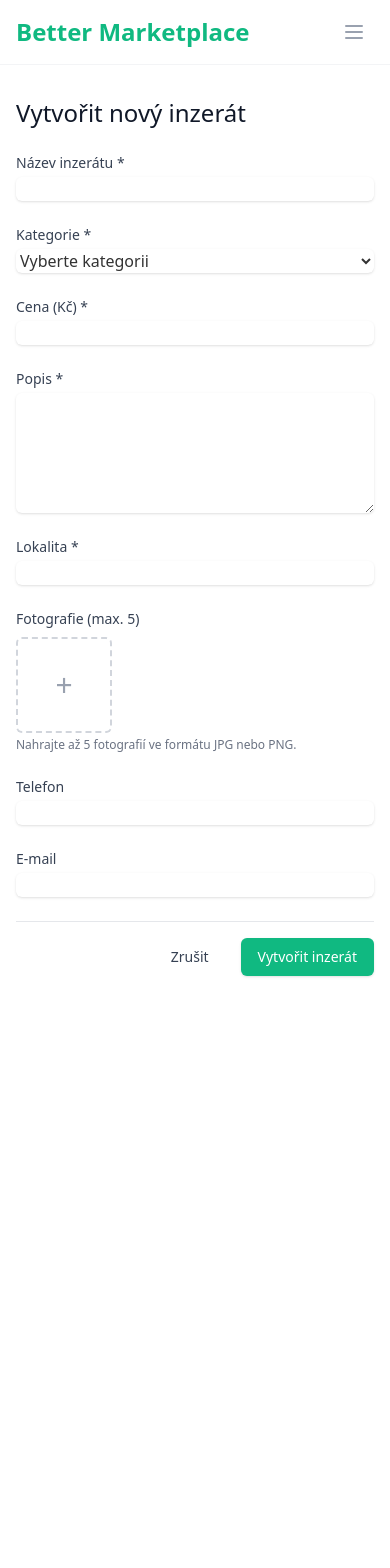
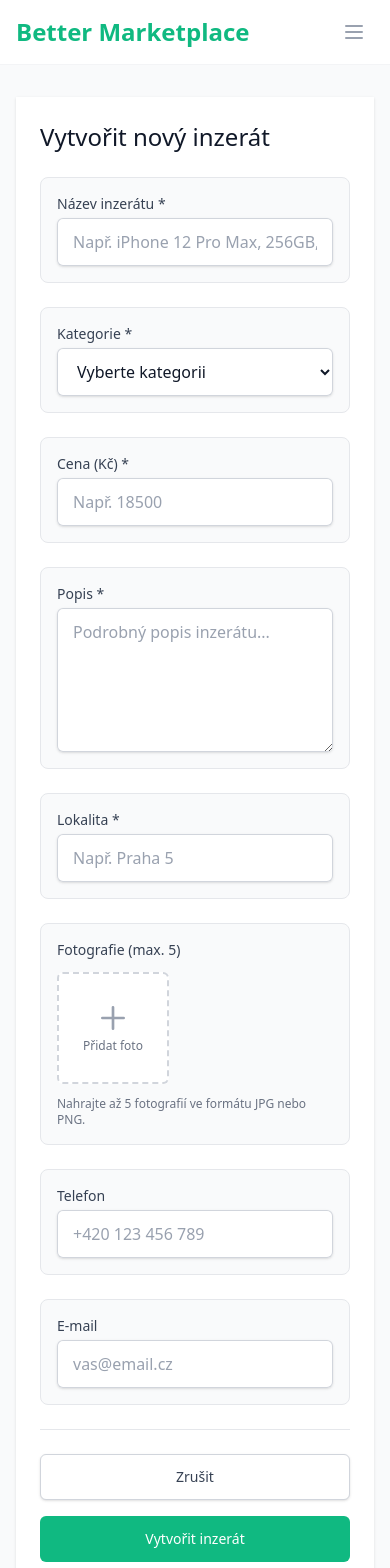
Before and after one commit to xfabo1/better-marketplace, a Next.js app: page /sell in a window 390 px wide. Shown: the top 1568 px of the page. Before the commit the page ends 1008 px from the top, so only its background shows below. Built offline with nearby package versions, Linux system fonts and the light colour scheme.

Commit message:
Change the look of the settings and create listing page

```diff
--- a/src/app/sell/page.tsx
+++ b/src/app/sell/page.tsx
@@ -125,49 +125,51 @@ export default function SellPage() {
   };
 
   return (
-    <div className="flex flex-col min-h-screen bg-white">
+    <div className="flex flex-col min-h-screen bg-gray-50">
       <Header />
 
-      <main className="flex-grow">
-        <div className="max-w-3xl mx-auto px-4 sm:px-6 lg:px-8 py-8">
+      <main className="flex-grow py-8">
+        <div className="max-w-3xl mx-auto px-4 sm:px-6 lg:px-8">
+          <div className="bg-white shadow overflow-hidden sm:rounded-lg p-6 mb-6">
             <h1 className="text-2xl font-medium text-gray-900 mb-6">
               Vytvořit nový inzerát
             </h1>
 
             <form onSubmit={handleSubmit} className="space-y-6">
-            <div>
-              <label htmlFor="title" className="block text-sm font-medium text-gray-700">
+              <div className="bg-gray-50 rounded-lg p-4 border border-gray-200">
+                <label htmlFor="title" className="block text-sm font-medium text-gray-700 mb-1">
                   Název inzerátu *
                 </label>
                 <input
                   type="text"
                   id="title"
                   name="title"
-                className={`mt-1 block w-full rounded-md shadow-sm sm:text-sm ${
+                  className={`block w-full px-4 py-3 rounded-md bg-white border-0 text-gray-900 shadow-sm ring-1 ring-inset ${
                     errors.title
-                    ? 'border-red-300 focus:border-red-500 focus:ring-red-500'
-                    : 'border-gray-300 focus:border-primary focus:ring-primary'
-                }`}
+                      ? 'ring-red-300 focus:ring-red-500'
+                      : 'ring-gray-300 focus:ring-primary'
+                  } placeholder:text-gray-400 focus:ring-2 focus:ring-inset sm:text-sm`}
                   value={formData.title}
                   onChange={handleChange}
+                  placeholder="Např. iPhone 12 Pro Max, 256GB, Pacific Blue"
                 />
                 {errors.title && (
-                <p className="mt-1 text-sm text-red-600">{errors.title}</p>
+                  <p className="mt-2 text-sm text-red-600">{errors.title}</p>
                 )}
               </div>
 
-            <div>
-              <label htmlFor="category" className="block text-sm font-medium text-gray-700">
+              <div className="bg-gray-50 rounded-lg p-4 border border-gray-200">
+                <label htmlFor="category" className="block text-sm font-medium text-gray-700 mb-1">
                   Kategorie *
                 </label>
                 <select
                   id="category"
                   name="category"
-                className={`mt-1 block w-full rounded-md shadow-sm sm:text-sm ${
+                  className={`block w-full px-4 py-3 rounded-md bg-white border-0 text-gray-900 shadow-sm ring-1 ring-inset ${
                     errors.category
-                    ? 'border-red-300 focus:border-red-500 focus:ring-red-500'
-                    : 'border-gray-300 focus:border-primary focus:ring-primary'
-                }`}
+                      ? 'ring-red-300 focus:ring-red-500'
+                      : 'ring-gray-300 focus:ring-primary'
+                  } placeholder:text-gray-400 focus:ring-2 focus:ring-inset sm:text-sm`}
                   value={formData.category}
                   onChange={handleChange}
                 >
@@ -179,80 +181,83 @@ export default function SellPage() {
                   ))}
                 </select>
                 {errors.category && (
-                <p className="mt-1 text-sm text-red-600">{errors.category}</p>
+                  <p className="mt-2 text-sm text-red-600">{errors.category}</p>
                 )}
               </div>
 
-            <div>
-              <label htmlFor="price" className="block text-sm font-medium text-gray-700">
+              <div className="bg-gray-50 rounded-lg p-4 border border-gray-200">
+                <label htmlFor="price" className="block text-sm font-medium text-gray-700 mb-1">
                   Cena (Kč) *
                 </label>
                 <input
                   type="text"
                   id="price"
                   name="price"
-                className={`mt-1 block w-full rounded-md shadow-sm sm:text-sm ${
+                  className={`block w-full px-4 py-3 rounded-md bg-white border-0 text-gray-900 shadow-sm ring-1 ring-inset ${
                     errors.price
-                    ? 'border-red-300 focus:border-red-500 focus:ring-red-500'
-                    : 'border-gray-300 focus:border-primary focus:ring-primary'
-                }`}
+                      ? 'ring-red-300 focus:ring-red-500'
+                      : 'ring-gray-300 focus:ring-primary'
+                  } placeholder:text-gray-400 focus:ring-2 focus:ring-inset sm:text-sm`}
                   value={formData.price}
                   onChange={handleChange}
+                  placeholder="Např. 18500"
                 />
                 {errors.price && (
-                <p className="mt-1 text-sm text-red-600">{errors.price}</p>
+                  <p className="mt-2 text-sm text-red-600">{errors.price}</p>
                 )}
               </div>
 
-            <div>
-              <label htmlFor="description" className="block text-sm font-medium text-gray-700">
+              <div className="bg-gray-50 rounded-lg p-4 border border-gray-200">
+                <label htmlFor="description" className="block text-sm font-medium text-gray-700 mb-1">
                   Popis *
                 </label>
                 <textarea
                   id="description"
                   name="description"
                   rows={5}
-                className={`mt-1 block w-full rounded-md shadow-sm sm:text-sm ${
+                  className={`block w-full px-4 py-3 rounded-md bg-white border-0 text-gray-900 shadow-sm ring-1 ring-inset ${
                     errors.description
-                    ? 'border-red-300 focus:border-red-500 focus:ring-red-500'
-                    : 'border-gray-300 focus:border-primary focus:ring-primary'
-                }`}
+                      ? 'ring-red-300 focus:ring-red-500'
+                      : 'ring-gray-300 focus:ring-primary'
+                  } placeholder:text-gray-400 focus:ring-2 focus:ring-inset sm:text-sm`}
                   value={formData.description}
                   onChange={handleChange}
+                  placeholder="Podrobný popis inzerátu..."
                 />
                 {errors.description && (
-                <p className="mt-1 text-sm text-red-600">{errors.description}</p>
+                  <p className="mt-2 text-sm text-red-600">{errors.description}</p>
                 )}
               </div>
 
-            <div>
-              <label htmlFor="location" className="block text-sm font-medium text-gray-700">
+              <div className="bg-gray-50 rounded-lg p-4 border border-gray-200">
+                <label htmlFor="location" className="block text-sm font-medium text-gray-700 mb-1">
                   Lokalita *
                 </label>
                 <input
                   type="text"
                   id="location"
                   name="location"
-                className={`mt-1 block w-full rounded-md shadow-sm sm:text-sm ${
+                  className={`block w-full px-4 py-3 rounded-md bg-white border-0 text-gray-900 shadow-sm ring-1 ring-inset ${
                     errors.location
-                    ? 'border-red-300 focus:border-red-500 focus:ring-red-500'
-                    : 'border-gray-300 focus:border-primary focus:ring-primary'
-                }`}
+                      ? 'ring-red-300 focus:ring-red-500'
+                      : 'ring-gray-300 focus:ring-primary'
+                  } placeholder:text-gray-400 focus:ring-2 focus:ring-inset sm:text-sm`}
                   value={formData.location}
                   onChange={handleChange}
+                  placeholder="Např. Praha 5"
                 />
                 {errors.location && (
-                <p className="mt-1 text-sm text-red-600">{errors.location}</p>
+                  <p className="mt-2 text-sm text-red-600">{errors.location}</p>
                 )}
               </div>
 
-            <div>
-              <label className="block text-sm font-medium text-gray-700">
+              <div className="bg-gray-50 rounded-lg p-4 border border-gray-200">
+                <label className="block text-sm font-medium text-gray-700 mb-3">
                   Fotografie (max. 5)
                 </label>
-              <div className="mt-2 flex flex-wrap gap-4">
+                <div className="flex flex-wrap gap-4">
                   {formData.images.map((image, index) => (
-                  <div key={index} className="relative w-24 h-24 border rounded-md overflow-hidden">
+                    <div key={index} className="relative w-28 h-28 border rounded-md overflow-hidden shadow-sm">
                       <img
                         src={URL.createObjectURL(image)}
                         alt={`Náhled ${index + 1}`}
@@ -261,7 +266,7 @@ export default function SellPage() {
                       <button
                         type="button"
                         onClick={() => removeImage(index)}
-                      className="absolute top-1 right-1 bg-red-600 text-white rounded-full w-5 h-5 flex items-center justify-center"
+                        className="absolute top-1 right-1 bg-red-600 text-white rounded-full w-6 h-6 flex items-center justify-center shadow-md hover:bg-red-700 transition-colors"
                       >
                         ×
                       </button>
@@ -269,8 +274,11 @@ export default function SellPage() {
                   ))}
 
                   {formData.images.length < 5 && (
-                  <label className="w-24 h-24 border-2 border-dashed border-gray-300 rounded-md flex items-center justify-center cursor-pointer hover:border-primary">
-                    <span className="text-3xl text-gray-400">+</span>
+                    <label className="w-28 h-28 border-2 border-dashed border-gray-300 rounded-md flex flex-col items-center justify-center cursor-pointer hover:border-primary transition-colors bg-white">
+                      <svg className="w-8 h-8 text-gray-400" fill="none" viewBox="0 0 24 24" stroke="currentColor">
+                        <path strokeLinecap="round" strokeLinejoin="round" strokeWidth={2} d="M12 4v16m8-8H4" />
+                      </svg>
+                      <span className="mt-1 text-xs text-gray-500">Přidat foto</span>
                       <input
                         type="file"
                         accept="image/*"
@@ -280,68 +288,70 @@ export default function SellPage() {
                     </label>
                   )}
                 </div>
-              <p className="mt-1 text-xs text-gray-500">
+                <p className="mt-3 text-xs text-gray-500">
                   Nahrajte až 5 fotografií ve formátu JPG nebo PNG.
                 </p>
               </div>
 
               <div className="grid grid-cols-1 gap-6 sm:grid-cols-2">
-              <div>
-                <label htmlFor="contactPhone" className="block text-sm font-medium text-gray-700">
+                <div className="bg-gray-50 rounded-lg p-4 border border-gray-200">
+                  <label htmlFor="contactPhone" className="block text-sm font-medium text-gray-700 mb-1">
                     Telefon
                   </label>
                   <input
                     type="tel"
                     id="contactPhone"
                     name="contactPhone"
-                  className={`mt-1 block w-full rounded-md shadow-sm sm:text-sm ${
+                    className={`block w-full px-4 py-3 rounded-md bg-white border-0 text-gray-900 shadow-sm ring-1 ring-inset ${
                       errors.contactPhone
-                      ? 'border-red-300 focus:border-red-500 focus:ring-red-500'
-                      : 'border-gray-300 focus:border-primary focus:ring-primary'
-                  }`}
+                        ? 'ring-red-300 focus:ring-red-500'
+                        : 'ring-gray-300 focus:ring-primary'
+                    } placeholder:text-gray-400 focus:ring-2 focus:ring-inset sm:text-sm`}
                     value={formData.contactPhone}
                     onChange={handleChange}
+                    placeholder="+420 123 456 789"
                   />
                   {errors.contactPhone && (
-                  <p className="mt-1 text-sm text-red-600">{errors.contactPhone}</p>
+                    <p className="mt-2 text-sm text-red-600">{errors.contactPhone}</p>
                   )}
                 </div>
 
-              <div>
-                <label htmlFor="contactEmail" className="block text-sm font-medium text-gray-700">
+                <div className="bg-gray-50 rounded-lg p-4 border border-gray-200">
+                  <label htmlFor="contactEmail" className="block text-sm font-medium text-gray-700 mb-1">
                     E-mail
                   </label>
                   <input
                     type="email"
                     id="contactEmail"
                     name="contactEmail"
-                  className={`mt-1 block w-full rounded-md shadow-sm sm:text-sm ${
+                    className={`block w-full px-4 py-3 rounded-md bg-white border-0 text-gray-900 shadow-sm ring-1 ring-inset ${
                       errors.contactEmail
-                      ? 'border-red-300 focus:border-red-500 focus:ring-red-500'
-                      : 'border-gray-300 focus:border-primary focus:ring-primary'
-                  }`}
+                        ? 'ring-red-300 focus:ring-red-500'
+                        : 'ring-gray-300 focus:ring-primary'
+                    } placeholder:text-gray-400 focus:ring-2 focus:ring-inset sm:text-sm`}
                     value={formData.contactEmail}
                     onChange={handleChange}
+                    placeholder="vas@email.cz"
                   />
                   {errors.contactEmail && (
-                  <p className="mt-1 text-sm text-red-600">{errors.contactEmail}</p>
+                    <p className="mt-2 text-sm text-red-600">{errors.contactEmail}</p>
                   )}
                 </div>
               </div>
 
-            <div className="pt-4 border-t border-gray-200">
-              <div className="flex justify-end">
+              <div className="pt-6 border-t border-gray-200">
+                <div className="flex flex-col sm:flex-row sm:justify-end gap-4">
                   <button
                     type="button"
                     onClick={() => router.push("/")}
-                  className="mr-4 px-4 py-2 text-sm font-medium text-gray-700 hover:text-gray-500"
+                    className="py-3 px-6 text-sm font-medium text-gray-700 hover:text-gray-500 bg-white border border-gray-300 rounded-md shadow-sm hover:bg-gray-50 focus:outline-none focus:ring-2 focus:ring-offset-2 focus:ring-primary transition-colors"
                   >
                     Zrušit
                   </button>
                   <button
                     type="submit"
                     disabled={isSubmitting}
-                  className="inline-flex justify-center py-2 px-4 border border-transparent shadow-sm text-sm font-medium rounded-md text-white bg-primary hover:bg-primary-hover focus:outline-none focus:ring-2 focus:ring-offset-2 focus:ring-primary disabled:opacity-50 disabled:cursor-not-allowed"
+                    className="py-3 px-6 border border-transparent text-sm font-medium rounded-md text-white bg-primary hover:bg-primary-hover focus:outline-none focus:ring-2 focus:ring-offset-2 focus:ring-primary disabled:opacity-50 disabled:cursor-not-allowed transition-colors"
                   >
                     {isSubmitting ? "Odesílání..." : "Vytvořit inzerát"}
                   </button>
@@ -349,6 +359,7 @@ export default function SellPage() {
               </div>
             </form>
           </div>
+        </div>
       </main>
     </div>
   );
--- a/src/app/settings/page.tsx
+++ b/src/app/settings/page.tsx
@@ -78,51 +78,51 @@ export default function SettingsPage() {
             <div className="p-6">
               {activeTab === 'profile' && (
                 <div>
-                  <h2 className="text-xl font-medium text-gray-900 mb-4">Osobní údaje</h2>
+                  <h2 className="text-xl font-medium text-gray-900 mb-6">Osobní údaje</h2>
                   <form onSubmit={handleProfileSubmit} className="space-y-6 max-w-2xl">
-                    <div>
-                      <label htmlFor="email" className="block text-sm font-medium text-gray-700">
+                    <div className="bg-gray-50 rounded-lg p-4 border border-gray-200">
+                      <label htmlFor="email" className="block text-sm font-medium text-gray-700 mb-1">
                         E-mail
                       </label>
                       <input
                         type="email"
                         id="email"
-                        className="mt-1 block w-full rounded-md border-gray-300 shadow-sm focus:border-primary focus:ring-primary sm:text-sm"
+                        className="block w-full px-4 py-3 rounded-md bg-white border-0 text-gray-900 shadow-sm ring-1 ring-inset ring-gray-300 placeholder:text-gray-400 focus:ring-2 focus:ring-inset focus:ring-primary sm:text-sm"
                         value={userData.email}
                         onChange={(e) => setUserData({...userData, email: e.target.value})}
                       />
                     </div>
 
-                    <div>
-                      <label htmlFor="phone" className="block text-sm font-medium text-gray-700">
+                    <div className="bg-gray-50 rounded-lg p-4 border border-gray-200">
+                      <label htmlFor="phone" className="block text-sm font-medium text-gray-700 mb-1">
                         Telefon
                       </label>
                       <input
                         type="tel"
                         id="phone"
-                        className="mt-1 block w-full rounded-md border-gray-300 shadow-sm focus:border-primary focus:ring-primary sm:text-sm"
+                        className="block w-full px-4 py-3 rounded-md bg-white border-0 text-gray-900 shadow-sm ring-1 ring-inset ring-gray-300 placeholder:text-gray-400 focus:ring-2 focus:ring-inset focus:ring-primary sm:text-sm"
                         value={userData.phone}
                         onChange={(e) => setUserData({...userData, phone: e.target.value})}
                       />
                     </div>
 
-                    <div>
-                      <label htmlFor="location" className="block text-sm font-medium text-gray-700">
+                    <div className="bg-gray-50 rounded-lg p-4 border border-gray-200">
+                      <label htmlFor="location" className="block text-sm font-medium text-gray-700 mb-1">
                         Lokalita
                       </label>
                       <input
                         type="text"
                         id="location"
-                        className="mt-1 block w-full rounded-md border-gray-300 shadow-sm focus:border-primary focus:ring-primary sm:text-sm"
+                        className="block w-full px-4 py-3 rounded-md bg-white border-0 text-gray-900 shadow-sm ring-1 ring-inset ring-gray-300 placeholder:text-gray-400 focus:ring-2 focus:ring-inset focus:ring-primary sm:text-sm"
                         value={userData.location}
                         onChange={(e) => setUserData({...userData, location: e.target.value})}
                       />
                     </div>
 
-                    <div>
+                    <div className="pt-4">
                       <button
                         type="submit"
-                        className="inline-flex justify-center py-2 px-4 border border-transparent shadow-sm text-sm font-medium rounded-md text-white bg-primary hover:bg-primary-hover focus:outline-none focus:ring-2 focus:ring-offset-2 focus:ring-primary"
+                        className="w-full sm:w-auto inline-flex justify-center py-3 px-6 border border-transparent shadow-sm text-sm font-medium rounded-md text-white bg-primary hover:bg-primary-hover focus:outline-none focus:ring-2 focus:ring-offset-2 focus:ring-primary transition-colors"
                       >
                         Uložit změny
                       </button>
@@ -133,45 +133,45 @@ export default function SettingsPage() {
 
               {activeTab === 'security' && (
                 <div>
-                  <h2 className="text-xl font-medium text-gray-900 mb-4">Zabezpečení</h2>
+                  <h2 className="text-xl font-medium text-gray-900 mb-6">Zabezpečení</h2>
                   <form onSubmit={handlePasswordSubmit} className="space-y-6 max-w-2xl">
-                    <div>
-                      <label htmlFor="current-password" className="block text-sm font-medium text-gray-700">
+                    <div className="bg-gray-50 rounded-lg p-4 border border-gray-200">
+                      <label htmlFor="current-password" className="block text-sm font-medium text-gray-700 mb-1">
                         Současné heslo
                       </label>
                       <input
                         type="password"
                         id="current-password"
-                        className="mt-1 block w-full rounded-md border-gray-300 shadow-sm focus:border-primary focus:ring-primary sm:text-sm"
+                        className="block w-full px-4 py-3 rounded-md bg-white border-0 text-gray-900 shadow-sm ring-1 ring-inset ring-gray-300 placeholder:text-gray-400 focus:ring-2 focus:ring-inset focus:ring-primary sm:text-sm"
                       />
                     </div>
 
-                    <div>
-                      <label htmlFor="new-password" className="block text-sm font-medium text-gray-700">
+                    <div className="bg-gray-50 rounded-lg p-4 border border-gray-200">
+                      <label htmlFor="new-password" className="block text-sm font-medium text-gray-700 mb-1">
                         Nové heslo
                       </label>
                       <input
                         type="password"
                         id="new-password"
-                        className="mt-1 block w-full rounded-md border-gray-300 shadow-sm focus:border-primary focus:ring-primary sm:text-sm"
+                        className="block w-full px-4 py-3 rounded-md bg-white border-0 text-gray-900 shadow-sm ring-1 ring-inset ring-gray-300 placeholder:text-gray-400 focus:ring-2 focus:ring-inset focus:ring-primary sm:text-sm"
                       />
                     </div>
 
-                    <div>
-                      <label htmlFor="confirm-password" className="block text-sm font-medium text-gray-700">
+                    <div className="bg-gray-50 rounded-lg p-4 border border-gray-200">
+                      <label htmlFor="confirm-password" className="block text-sm font-medium text-gray-700 mb-1">
                         Potvrdit nové heslo
                       </label>
                       <input
                         type="password"
                         id="confirm-password"
-                        className="mt-1 block w-full rounded-md border-gray-300 shadow-sm focus:border-primary focus:ring-primary sm:text-sm"
+                        className="block w-full px-4 py-3 rounded-md bg-white border-0 text-gray-900 shadow-sm ring-1 ring-inset ring-gray-300 placeholder:text-gray-400 focus:ring-2 focus:ring-inset focus:ring-primary sm:text-sm"
                       />
                     </div>
 
-                    <div>
+                    <div className="pt-4">
                       <button
                         type="submit"
-                        className="inline-flex justify-center py-2 px-4 border border-transparent shadow-sm text-sm font-medium rounded-md text-white bg-primary hover:bg-primary-hover focus:outline-none focus:ring-2 focus:ring-offset-2 focus:ring-primary"
+                        className="w-full sm:w-auto inline-flex justify-center py-3 px-6 border border-transparent shadow-sm text-sm font-medium rounded-md text-white bg-primary hover:bg-primary-hover focus:outline-none focus:ring-2 focus:ring-offset-2 focus:ring-primary transition-colors"
                       >
                         Změnit heslo
                       </button>
```
Lines whose indentation alone changed are shown as unchanged.
